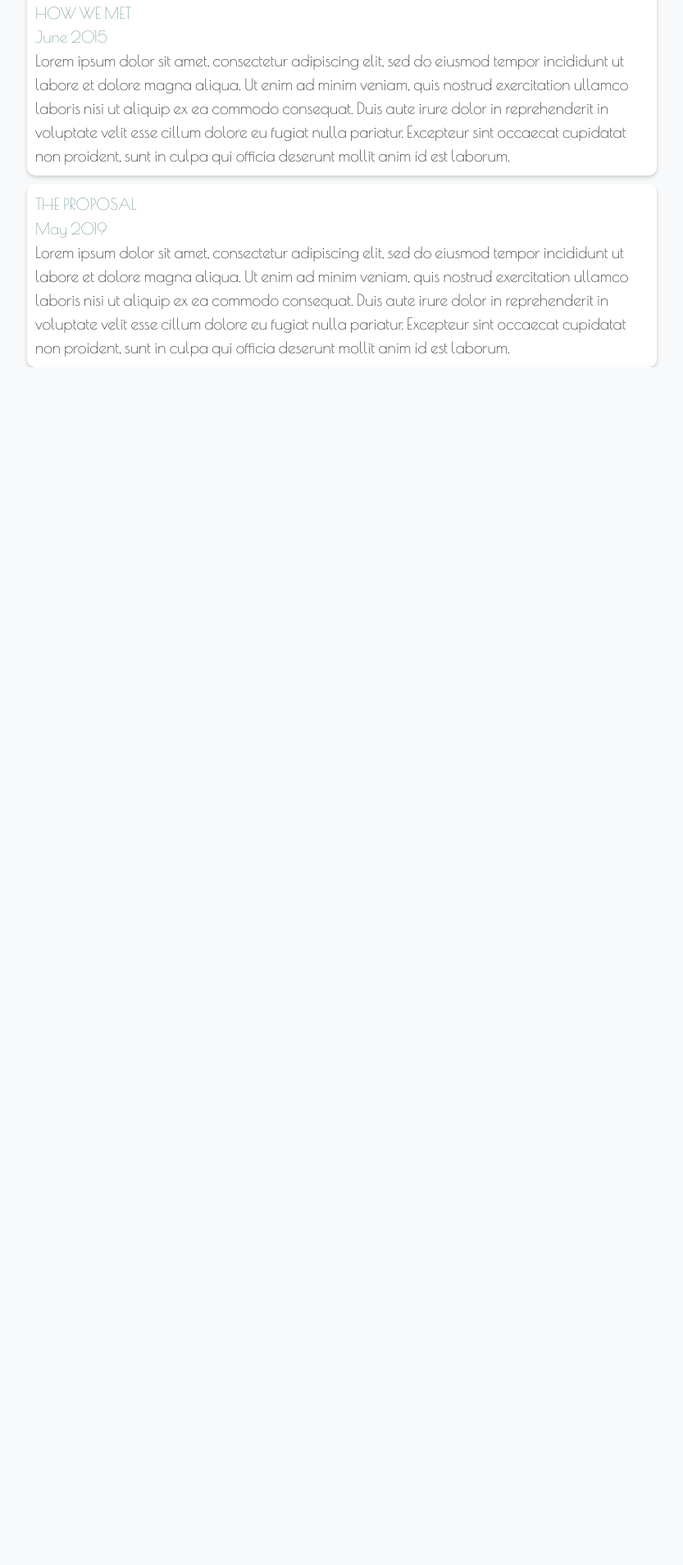
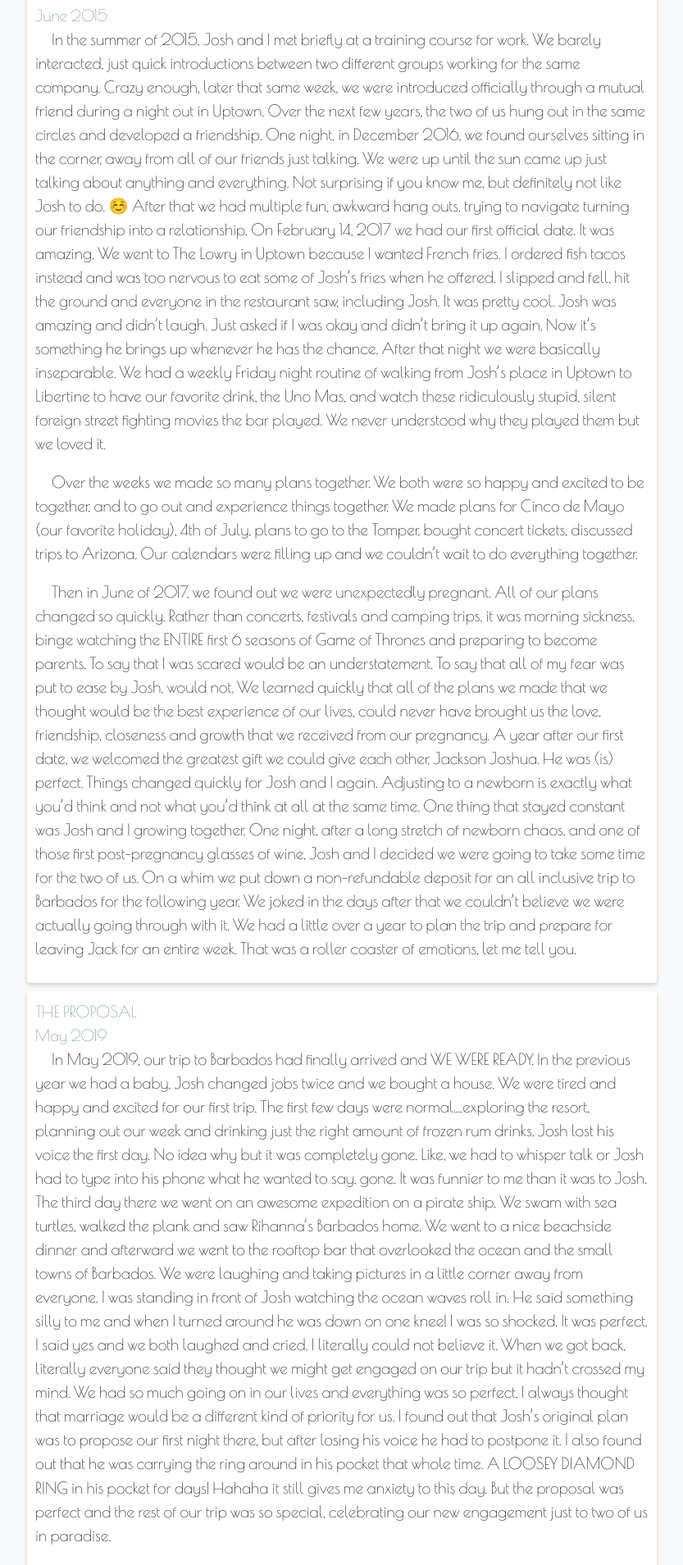
Before and after one commit to joshforcier/rsvp, a Vue app: page / in a window 1280 px wide. Shown: the part 886-2795 px from the top of the page at 82% size, without its empty margins (223-1056 px from the left). Before the commit the page ends 1334 px from the top, so only its background shows below. Built offline with nearby package versions, Linux system fonts and the light colour scheme; what vue-gallery, vue-sweetalert2, vuefire would draw is missing.

Commit message:
add story and change font

```diff
--- a/src/App.vue
+++ b/src/App.vue
@@ -27,6 +27,8 @@ export default {
 h1 {
     font-size: 1.5rem;
     padding-top: 1rem;
+    font-family: "Poiret One";
+    font-weight: bold;
 }
 
 h2 {
--- a/src/components/Contact.vue
+++ b/src/components/Contact.vue
@@ -42,7 +42,7 @@ export default {
 
 .contact {
     box-shadow: 0 2px 4px 0 rgba(0, 0, 0, 0.1), 0 3px 6px 0 rgba(0, 0, 0, 0.09);
-    border-radius: 10px;
+    border-radius: 3px;
     padding: 10px;
     width: 300px;
     margin: 10px auto;
--- a/src/components/Directions.vue
+++ b/src/components/Directions.vue
@@ -117,7 +117,7 @@ export default {
     width: 100%;
     max-height: 200px;
     cursor: pointer;
-    border-radius: 10px;
+    border-radius: 3px;
 }
 
 .maps-link {
@@ -126,9 +126,10 @@ export default {
 
 .directions {
     box-shadow: 0 2px 4px 0 rgba(0, 0, 0, 0.1), 0 3px 6px 0 rgba(0, 0, 0, 0.09);
-    border-radius: 10px;
+    border-radius: 3px;
     padding: 20px;
     background-color: white;
+    font-family: "Poiret One";
 }
 
 .dir-text {
--- a/src/components/Home.vue
+++ b/src/components/Home.vue
@@ -24,12 +24,44 @@
                     <div class="home__info">
                         <div class="cardTitle">HOW WE MET</div>
                         <div class="cardTitle">June 2015</div>
-                        <div>
-                            Lorem ipsum dolor sit amet, consectetur adipiscing elit, sed do eiusmod tempor incididunt ut labore et dolore magna aliqua.
-                            Ut enim ad minim veniam, quis nostrud exercitation ullamco laboris nisi ut aliquip ex ea commodo consequat. Duis aute irure
-                            dolor in reprehenderit in voluptate velit esse cillum dolore eu fugiat nulla pariatur. Excepteur sint occaecat cupidatat non
-                            proident, sunt in culpa qui officia deserunt mollit anim id est laborum.
-                        </div>
+                        <p class="story">
+                            In the summer of 2015, Josh and I met briefly at a training course for work. We barely interacted,
+                            just quick introductions between two different groups working for the same company. Crazy enough,
+                            later that same week, we were introduced officially through a mutual friend during a night out in Uptown.
+                            Over the next few years, the two of us hung out in the same circles and developed a friendship. One night,
+                            in December 2016, we found ourselves sitting in the corner, away from all of our friends just talking.
+                            We were up until the sun came up just talking about anything and everything. Not surprising if you know me,
+                            but definitely not like Josh to do. ☺️ After that we had multiple fun, awkward hang outs, trying to navigate
+                            turning our friendship into a relationship. On February 14, 2017 we had our first official date. It was amazing.
+                            We went to The Lowry in Uptown because I wanted French fries. I ordered fish tacos instead and was too nervous
+                            to eat some of Josh’s fries when he offered. I slipped and fell, hit the ground  and everyone in the restaurant
+                            saw, including Josh. It was pretty cool. Josh was amazing and didn’t laugh. Just asked if I was okay and didn’t
+                            bring it up again. Now it’s something he brings up whenever he has the chance. After that night we were basically
+                            inseparable. We had a weekly Friday night routine of walking from Josh’s place in Uptown to Libertine to have
+                            our favorite drink, the Uno Mas, and watch these ridiculously stupid, silent foreign street fighting movies
+                            the bar played. We never understood why they played them but we loved it.
+                        </p>
+                        <p class="story">
+                            Over the weeks we made so many plans together. We both were so happy and excited to be together, and to go out
+                            and experience things together. We made plans for Cinco de Mayo (our favorite holiday), 4th of July, plans to
+                            go to the Tomper, bought concert tickets, discussed trips to Arizona. Our calendars were filling up and we couldn’t
+                            wait to do everything together.
+                        </p>
+                        <p class="story">
+                            Then in June of 2017, we found out we were unexpectedly pregnant. All of our plans changed so quickly. Rather than concerts,
+                            festivals and camping trips, it was morning sickness, binge watching the ENTIRE first 6 seasons of Game of Thrones and
+                            preparing to become parents. To say that I was scared would be an understatement. To say that all of my fear was put to
+                            ease by Josh, would not. We learned quickly that all of the plans we made that we thought would be the best experience of
+                            our lives, could never have brought us the love, friendship, closeness and growth that we received from our pregnancy.
+                            A year after our first date, we welcomed the greatest gift we could give each other, Jackson Joshua. He was (is) perfect.
+                            Things changed quickly for Josh and I again. Adjusting to a newborn is exactly what you’d think and not what you’d think
+                            at all at the same time. One thing that stayed constant was Josh and I growing together. One night, after a long stretch
+                            of newborn chaos, and one of those first post-pregnancy glasses of wine, Josh and I decided we were going to take some
+                            time for the two of us. On a whim we put down a non-refundable deposit for an all inclusive trip to Barbados for the
+                            following year. We joked in the days after that we couldn’t believe we were actually going through with it. We had a
+                            little over a year to plan the trip and prepare for leaving Jack for an entire week. That was a roller coaster of emotions,
+                            let me tell you.
+                        </p>
                     </div>
                 </div>
             </div>
@@ -41,12 +73,30 @@
                     <div class="home__info">
                         <div class="cardTitle">THE PROPOSAL</div>
                         <div class="cardTitle">May 2019</div>
-                        <div>
-                            Lorem ipsum dolor sit amet, consectetur adipiscing elit, sed do eiusmod tempor incididunt ut labore et dolore magna aliqua.
-                            Ut enim ad minim veniam, quis nostrud exercitation ullamco laboris nisi ut aliquip ex ea commodo consequat. Duis aute irure
-                            dolor in reprehenderit in voluptate velit esse cillum dolore eu fugiat nulla pariatur. Excepteur sint occaecat cupidatat non
-                            proident, sunt in culpa qui officia deserunt mollit anim id est laborum.
-                        </div>
+                        <p class="story">
+                            In May 2019, our trip to Barbados had finally arrived and WE WERE READY. In the previous year we had a baby,
+                            Josh changed jobs twice and we bought a house. We were tired and happy and excited for our first trip.
+                            The first few days were normal....exploring the resort, planning out our week and drinking just the right
+                            amount of frozen rum drinks. Josh lost his voice the first day. No idea why but it was completely gone.
+                            Like, we had to whisper talk or Josh had to type into his phone what he wanted to say, gone. It was funnier
+                            to me than it was to Josh. The third day there we went on an awesome expedition on a pirate ship. We swam
+                            with sea turtles, walked the plank and saw Rihanna’s Barbados home. We went to a nice beachside dinner
+                            and afterward we went to the rooftop bar that overlooked the ocean and the small towns of Barbados. We
+                            were laughing and taking pictures in a little corner away from everyone. I was standing in front of Josh
+                            watching the ocean waves roll in. He said something silly to me and when I turned around he was down on
+                            one knee! I was so shocked. It was perfect. I said yes and we both laughed and cried. I literally could
+                            not believe it. When we got back, literally everyone said they thought we might get engaged on our trip
+                            but it hadn’t  crossed my mind. We had so much going on in our lives and everything was so perfect,
+                            I always thought that marriage would be a different kind of priority for us. I found out that Josh’s
+                            original plan was to propose our first night there, but after losing his voice he had to postpone it.
+                            I also found out that he was carrying the ring around in his pocket that whole time. A LOOSEY DIAMOND RING
+                            in his pocket for days! Hahaha it still gives me anxiety to this day. But the proposal was perfect and
+                            the rest of our trip was so special, celebrating our new engagement just to two of us in paradise.
+                        </p>
+                        <p class="story">
+                            We can not wait to start the next chapter of our lives together and we are so excited to be able to celebrate
+                            our special day with you! September 19 can not come soon enough!
+                        </p>
                     </div>
                 </div>
             </div>
@@ -138,7 +188,7 @@ img {
     align-items: center;
     justify-content: center;
     box-shadow: 0 2px 4px 0 rgba(0, 0, 0, 0.1), 0 3px 6px 0 rgba(0, 0, 0, 0.09);
-    border-radius: 10px;
+    border-radius: 3px;
     padding: 10px;
     width: 90%;
     margin: 10px auto;
@@ -177,4 +227,8 @@ a {
     }
 }
 
+.story {
+    text-indent: 20px;
+}
+
 </style>
--- a/src/components/RSVP.vue
+++ b/src/components/RSVP.vue
@@ -144,7 +144,7 @@ export default {
 
 .card-body {
     box-shadow: 0 2px 4px 0 rgba(0, 0, 0, 0.1), 0 3px 6px 0 rgba(0, 0, 0, 0.09);
-    border-radius: 10px;
+    border-radius: 3px;
     margin: 20px auto 20px auto;
     background-color: white;
     width: 90%;
@@ -163,7 +163,7 @@ export default {
 }
 
 input, select {
-    border-radius: 10px;
+    border-radius: 3px;
     margin: auto;
 }
 
--- a/src/components/Schedule.vue
+++ b/src/components/Schedule.vue
@@ -54,11 +54,12 @@ export default {
     justify-content: center;
     min-width: 260px;
     box-shadow: 0 2px 4px 0 rgba(0, 0, 0, 0.1), 0 3px 6px 0 rgba(0, 0, 0, 0.09);
-    border-radius: 10px;
+    border-radius: 3px;
     padding: 20px;
     font-size: 0.9rem;
     background-color: white;
     margin: auto;
+    font-family: "Poiret One";
 }
 
 @media screen and (min-width: 1024px) {
```
Also changed, not shown: src/components/Hotel.vue (+8 -4 lines), src/components/Navbar.vue (+9 -5 lines).
